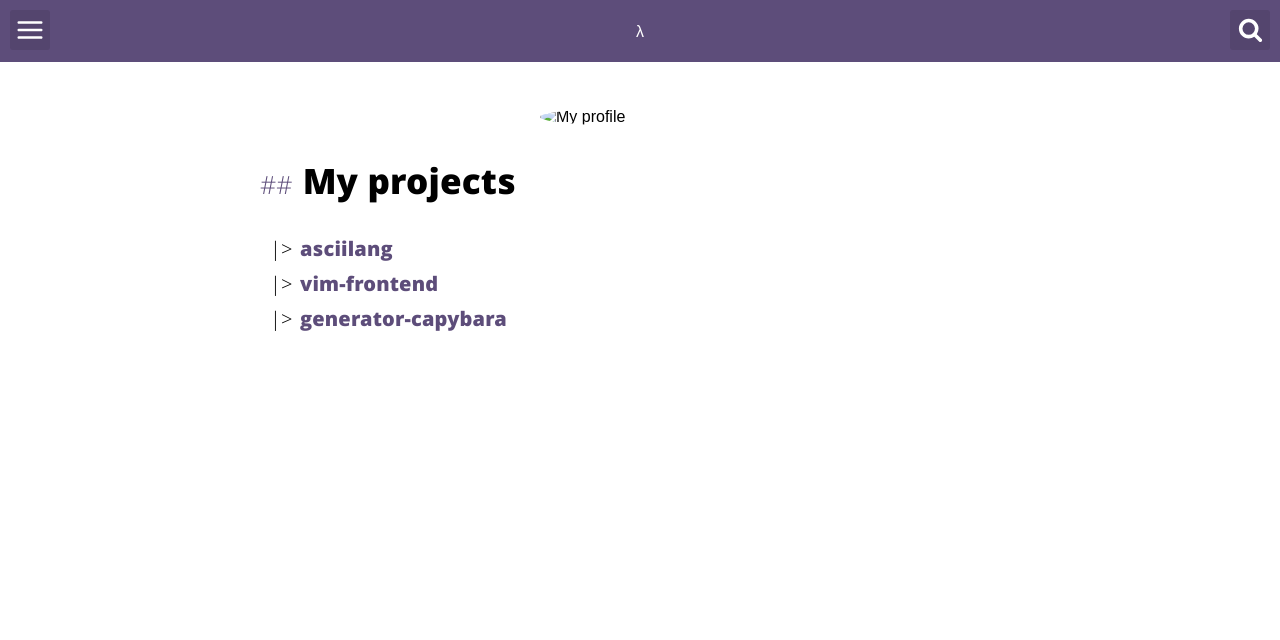
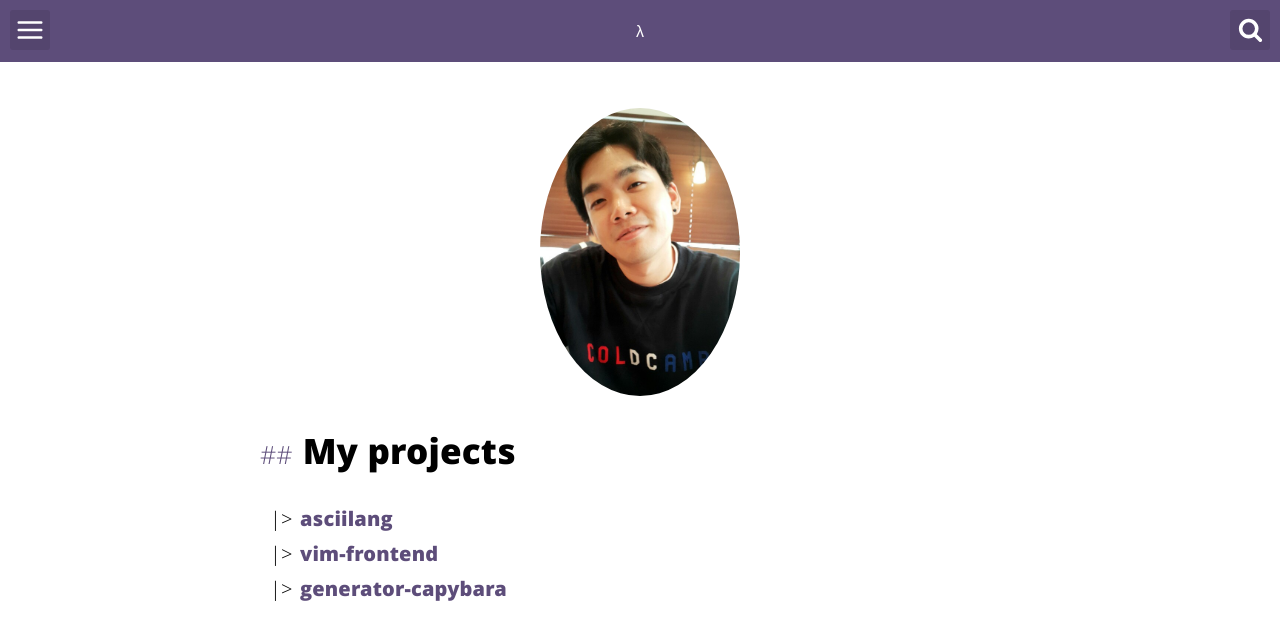
Before and after one commit to rim0621/rim0621.github.io, a Jekyll site: the page built from about.html, in a window 1280 px wide. Shown: the top 640 px of the page. Built offline with Jekyll 4.4.1, drawn with Linux system fonts in a browser that asks for light colours.

Commit message:
2017-12-22

```diff
--- a/about.html
+++ b/about.html
@@ -5,7 +5,7 @@
 description: "Some description about Victor Igor..."
 ---
 
-<img itemprop="image" class="img-rounded about_perfil" src="assets/img/sharding-gerenciamento-usuarios/me.JPG" alt="My profile">
+<img itemprop="image" class="img-rounded about_perfil" src="https://rim0621.github.io/assets/img/sharding-gerenciamento-usuarios/me.JPG" alt="My profile">
 
 <h2>My projects</h2>
 
```
